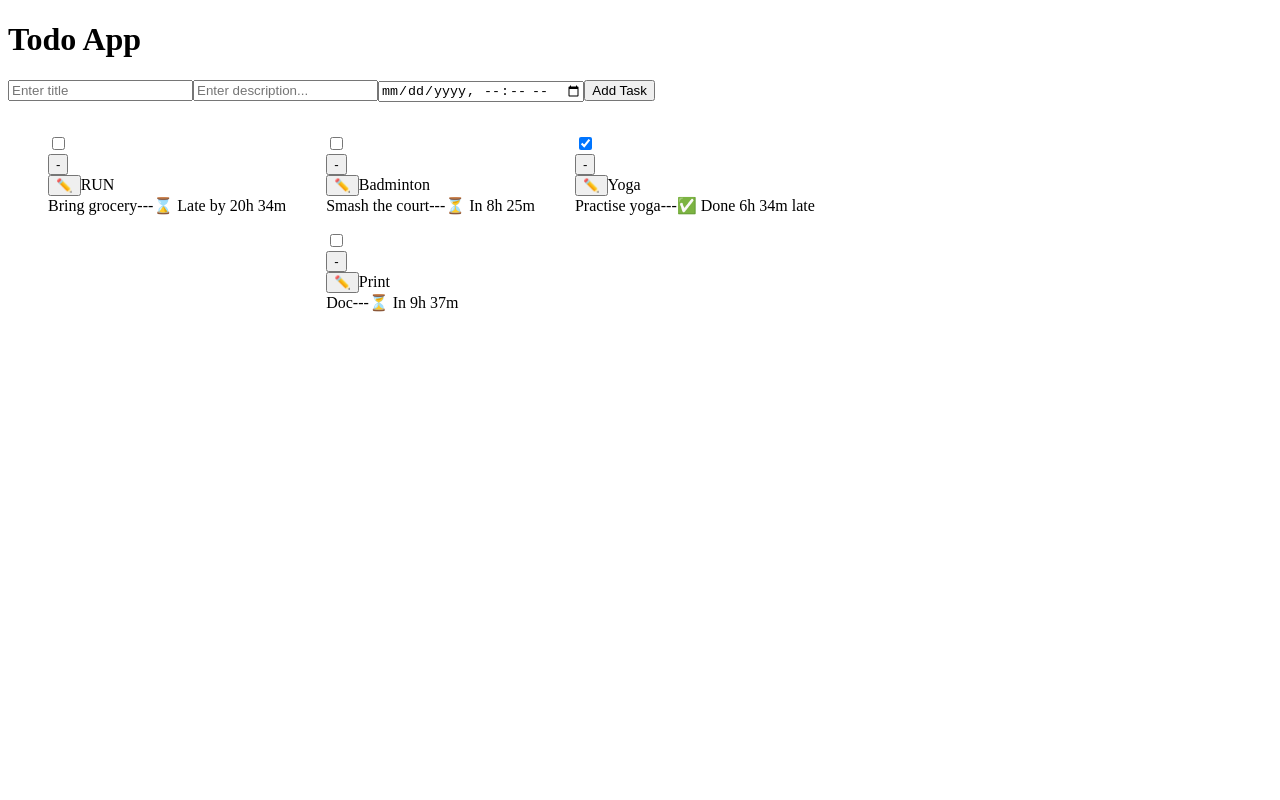
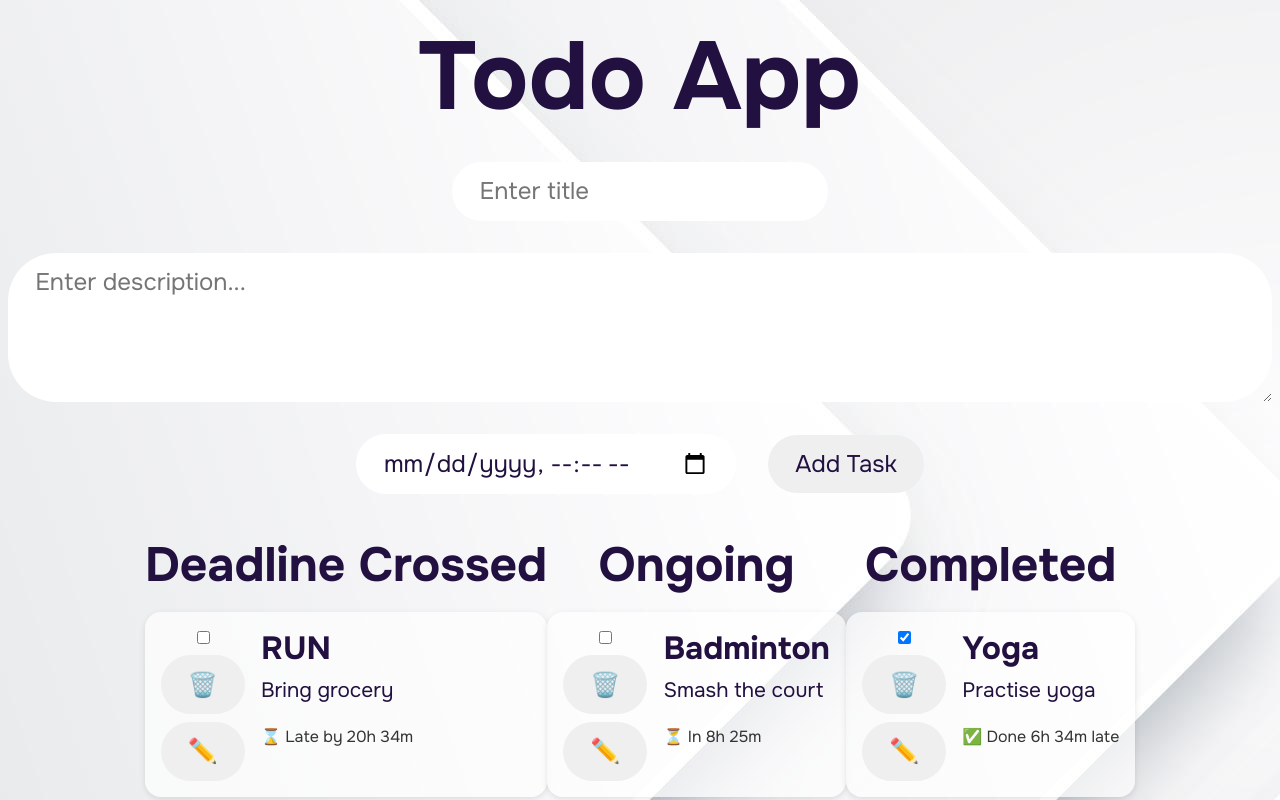
Before and after one commit to palashshrote/todo-app, a React (Vite) app: page / in a window 1280 px wide. Shown: the top 800 px of the page. Built offline with nearby package versions, Linux system fonts and the light colour scheme.

Commit message:
styles added

```diff
--- a/src/App.jsx
+++ b/src/App.jsx
@@ -36,7 +36,7 @@ const initialTasks = [
     title: "Print",
     description: "Doc",
     status: "ongoing",
-    deadline: "2025-07-02T23:12:00",
+    deadline: "2025-07-03T23:12:00",
     createdAt: "2025-07-01T05:00:00",
     updatedAt: "2025-07-01T05:00:00",
   },
--- a/src/components/Form.jsx
+++ b/src/components/Form.jsx
@@ -40,19 +40,27 @@ export default function Form({ onAddNewTask, onEditTask, edit, taskToEdit }) {
     setNewDeadline("");
   }
   return (
-    <form onSubmit={handleFormSubmission}>
+    <form className="form-input" onSubmit={handleFormSubmission}>
       <input
         value={taskTitle}
         placeholder="Enter title"
         type="text"
         onChange={(e) => setTaskTitle(e.target.value)}
       />
-      <input
+      {/* <input
         value={taskDescription}
         onChange={(e) => setTaskDescription(e.target.value)}
         type="text"
         placeholder="Enter description..."
+      /> */}
+      <textarea
+        value={taskDescription}
+        onChange={(e) => setTaskDescription(e.target.value)}
+        placeholder="Enter description..."
+        rows={4} // you can adjust this
+        style={{ resize: "vertical", width: "100%" }}
       />
+
       <input
         value={newDeadline}
         onChange={(e) => setNewDeadline(e.target.value)}
--- a/src/components/List.jsx
+++ b/src/components/List.jsx
@@ -1,18 +1,82 @@
+// export default function List({
+//   type,
+//   tasks,
+//   handleToggleComplete,
+//   handleRemoveTask,
+//   readyForEdit,
+// }) {
+//   function getTimeMessage(task) {
+//     const now = new Date();
+//     const due = new Date(task.deadline);
+//     const finishedBefore = new Date(task.updatedAt) - due;
+//     const diffMs = Math.abs(due - now); // always positive
+//     const isPast = due < now;
+
+//     var minutes = Math.floor(diffMs / (1000 * 60)) % 60;
+//     var hours = Math.floor(diffMs / (1000 * 60 * 60));
+
+//     if (task.status === "success" && !isPast) {
+//       minutes = Math.floor(finishedBefore / (1000 * 60)) % 60;
+//       hours = Math.floor(finishedBefore / (1000 * 60 * 60));
+//     }
+
+//     const timeStr = `${hours}h ${minutes}m`;
+
+//     if (task.status === "success")
+//       return isPast ? `✅ Done ${timeStr} late` : `✅ Done ${timeStr} early`;
+
+//     if (task.status === "ongoing" && isPast) return `⌛ Late by ${timeStr}`;
+//     if (task.status === "ongoing") return `⏳ In ${timeStr}`;
+
+//     return "";
+//   }
+
+//   return (
+//     <div className="list-item">
+//       <h2>{type}</h2>
+//       <ul>
+//         {tasks.map((task) => (
+//           <li key={task.id}>
+//             <p>
+//               <input
+//                 type="checkbox"
+//                 defaultChecked={task.status === "success"}
+//                 onChange={() => handleToggleComplete(task.id)}
+//               />
+//               <br />
+//               <button onClick={() => handleRemoveTask(task.id)}>-</button>
+//               <br />
+//               <button onClick={() => readyForEdit(task.id)}>✏️</button>
+//               {task.title}
+//               <br />
+//               {task.description}
+//               {"---"}
+//               {getTimeMessage(task)}
+//             </p>
+//           </li>
+//         ))}
+//       </ul>
+//     </div>
+//   );
+// }
+
 export default function List({
+  type,
   tasks,
   handleToggleComplete,
   handleRemoveTask,
   readyForEdit,
 }) {
+  // Helper function to generate deadline info text
   function getTimeMessage(task) {
     const now = new Date();
     const due = new Date(task.deadline);
+    const isPast = due < now;
     const finishedBefore = new Date(task.updatedAt) - due;
-    const diffMs = Math.abs(due - now); // always positive
-    const isPast = due < now;
+    const diffMs = Math.abs(due - now);
 
-    var minutes = Math.floor(diffMs / (1000 * 60)) % 60;
-    var hours = Math.floor(diffMs / (1000 * 60 * 60));
+    let minutes = Math.floor(diffMs / (1000 * 60)) % 60;
+    let hours = Math.floor(diffMs / (1000 * 60 * 60));
 
     if (task.status === "success" && !isPast) {
       minutes = Math.floor(finishedBefore / (1000 * 60)) % 60;
@@ -21,8 +85,9 @@ export default function List({
 
     const timeStr = `${hours}h ${minutes}m`;
 
-    if (task.status === "success")
+    if (task.status === "success") {
       return isPast ? `✅ Done ${timeStr} late` : `✅ Done ${timeStr} early`;
+    }
 
     if (task.status === "ongoing" && isPast) return `⌛ Late by ${timeStr}`;
     if (task.status === "ongoing") return `⏳ In ${timeStr}`;
@@ -31,27 +96,30 @@ export default function List({
   }
 
   return (
+    <div className="list-item">
+      <h2>{tasks.length > 0 && type}</h2>
       <ul>
         {tasks.map((task) => (
           <li key={task.id}>
-          <p>
+            <div className="task-card">
+              <div className="task-controls">
                 <input
                   type="checkbox"
-              defaultChecked={task.status === "success"}
+                  checked={task.status === "success"}
                   onChange={() => handleToggleComplete(task.id)}
                 />
-            <br />
-            <button onClick={() => handleRemoveTask(task.id)}>-</button>
-            <br />
+                <button onClick={() => handleRemoveTask(task.id)}>🗑️</button>
                 <button onClick={() => readyForEdit(task.id)}>✏️</button>
-            {task.title}
-            <br />
-            {task.description}
-            {"---"}
-            {getTimeMessage(task)}
-          </p>
+              </div>
+              <div className="task-details">
+                <strong>{task.title}</strong>
+                <p>{task.description}</p>
+                <small>{getTimeMessage(task)}</small>
+              </div>
+            </div>
           </li>
         ))}
       </ul>
+    </div>
   );
 }
--- a/src/components/ListView.jsx
+++ b/src/components/ListView.jsx
@@ -31,9 +31,10 @@ export default function ListView({
     .sort((a, b) => Date.parse(a.deadline) - Date.parse(b.deadline));
 
   return (
-    <div className="list">
+    <div className="list-view">
       {/* Deadline crossed */}
       <List
+        type="Deadline Crossed"
         readyForEdit={readyForEdit}
         tasks={deadlineCrossed}
         handleToggleComplete={handleToggleComplete}
@@ -41,6 +42,7 @@ export default function ListView({
       />
       {/* Ongoing */}
       <List
+        type="Ongoing"
         readyForEdit={readyForEdit}
         tasks={ongoingTasks}
         handleToggleComplete={handleToggleComplete}
@@ -48,6 +50,7 @@ export default function ListView({
       />
       {/* Completed */}
       <List
+        type="Completed"
         readyForEdit={readyForEdit}
         tasks={tasks.filter((task) => task.status === "success")}
         handleToggleComplete={handleToggleComplete}
--- a/src/index.css
+++ b/src/index.css
@@ -1,11 +1,95 @@
-.list {
-  display: flex;
+@import url("https://fonts.googleapis.com/css2?family=Onest:wght@100..900&display=swap");
+
+body {
+  font-family: Onest, sans-serif;
+  font-size: 2rem;
+  background-image: url("./assets/images/gray-abs2.jpg");
+  color: rgb(34, 16, 64);
+  /* color: rgb(71, 37, 73); */
 }
 
+.app {
+  display: flex;
+  flex-direction: column;
+  align-items: center;
+}
+header {
+  font-size: 3rem;
+}
+header > h1 {
+  margin-top: 0.5rem;
+  margin-bottom: 1.5rem;
+}
+.form-input {
+  display: flex;
+  justify-content: center;
+  align-items: center;
+  gap: 2rem;
+  flex-wrap: wrap;
+}
+select,
+input,
+textarea,
+button {
+  padding: 0.9rem 1.7rem;
+  font-size: 1.5rem;
+  font-family: Onest;
+  color: rgb(34, 16, 64);
+  border-radius: 3rem;
+  border: none;
+  cursor: pointer;
+}
+.list-view {
+  display: flex;
+
+  justify-content: space-between;
+}
+
+.list-item {
+  display: flex;
+  flex-direction: column;
+  /* text-align: center; */
+}
+.list-item h2 {
+  text-align: center;
+  margin-bottom: 0px;
+}
+ul {
+  margin: 0px;
+  padding: 0px;
+}
 li {
   list-style: none;
 }
 
-button {
-  cursor: pointer;
+.task-card {
+  display: flex;
+  align-items: flex-start;
+  gap: 1rem;
+  padding: 1rem;
+  margin: 1rem 0;
+  background: rgba(255, 255, 255, 0.7);
+  border-radius: 1rem;
+  box-shadow: 0 2px 6px rgba(0, 0, 0, 0.1);
 }
+
+.task-controls {
+  display: flex;
+  flex-direction: column;
+  gap: 0.5rem;
+  align-items: center;
+}
+
+.task-details {
+  flex: 1;
+}
+
+.task-details p {
+  margin: 0.5rem 0;
+  font-size: 1.3rem;
+}
+
+.task-details small {
+  font-size: 1rem;
+  color: #333;
+}
```
Also changed, not shown: src/assets/images/gray-abs2.jpg (added). Lines whose indentation alone changed are shown as unchanged.
